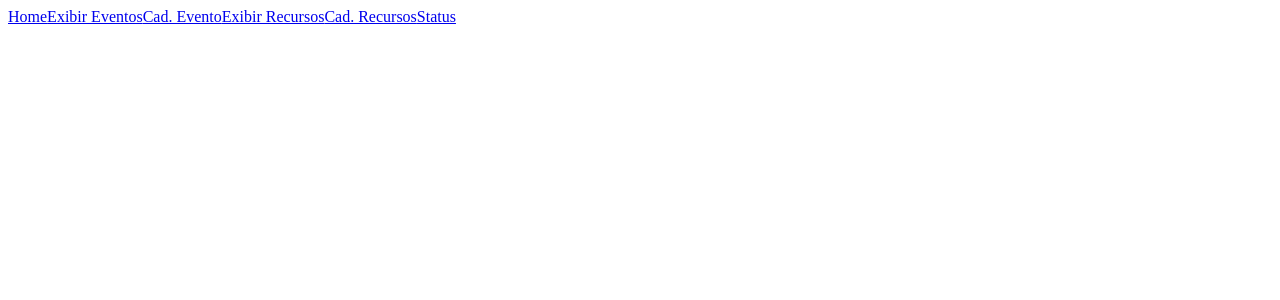
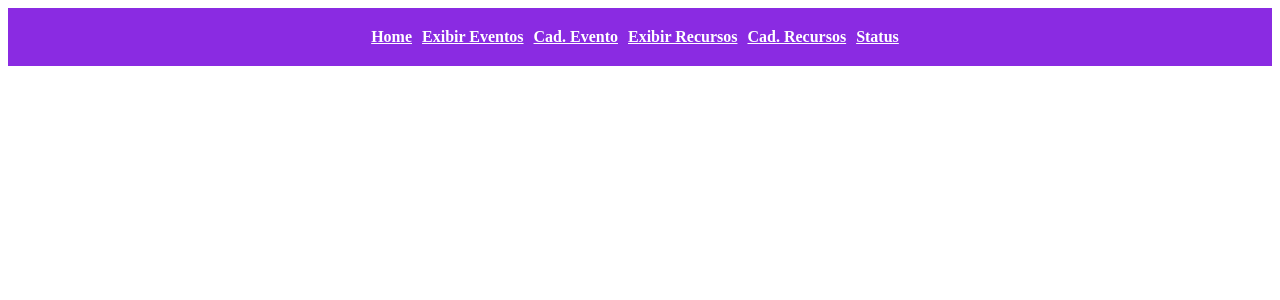
Before and after one commit to MichelAngelo7/reserva_brinquedos, a Next.js app: page /front/components/header in a window 1280 px wide. Shown: the top 300 px of the page. Built offline with nearby package versions, Linux system fonts and the light colour scheme.

Commit message:
Added css in header

```diff
--- /dev/null
+++ b/pages/front/components/header/Header.module.css
@@ -0,0 +1,13 @@
+.nav {
+  background-color: blueviolet;
+  padding: 20px;
+  display: flex;
+  align-items: center;
+  justify-content: center;
+}
+
+.a {
+  color: #fff;
+  margin: 0 10px 0 0;
+  font-weight: bold;
+}
--- a/pages/front/components/header/index.js
+++ b/pages/front/components/header/index.js
@@ -1,12 +1,27 @@
+import React from "react";
+import styles from "./Header.module.css";
+
 export default function Header() {
   return (
-    <div>
-      <a href="/">Home</a>
-      <a href="/front/events">Exibir Eventos</a>
-      <a href="/front/event">Cad. Evento</a>
-      <a href="/front/resources">Exibir Recursos</a>
-      <a href="/front/resource">Cad. Recursos</a>
-      <a href="/front/status">Status</a>
-    </div>
+    <nav className={styles.nav}>
+      <a className={styles.a} href="/">
+        Home
+      </a>
+      <a className={styles.a} href="/front/events">
+        Exibir Eventos
+      </a>
+      <a className={styles.a} href="/front/event">
+        Cad. Evento
+      </a>
+      <a className={styles.a} href="/front/resources">
+        Exibir Recursos
+      </a>
+      <a className={styles.a} href="/front/resource">
+        Cad. Recursos
+      </a>
+      <a className={styles.a} href="/front/status">
+        Status
+      </a>
+    </nav>
   );
 }
```
